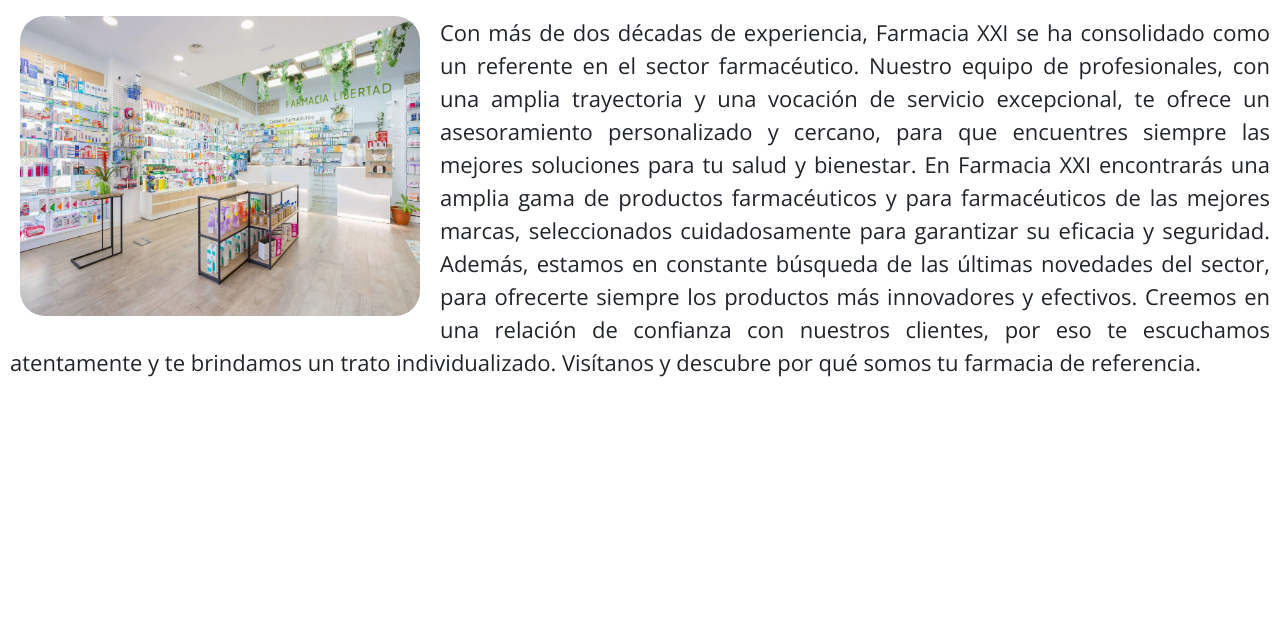
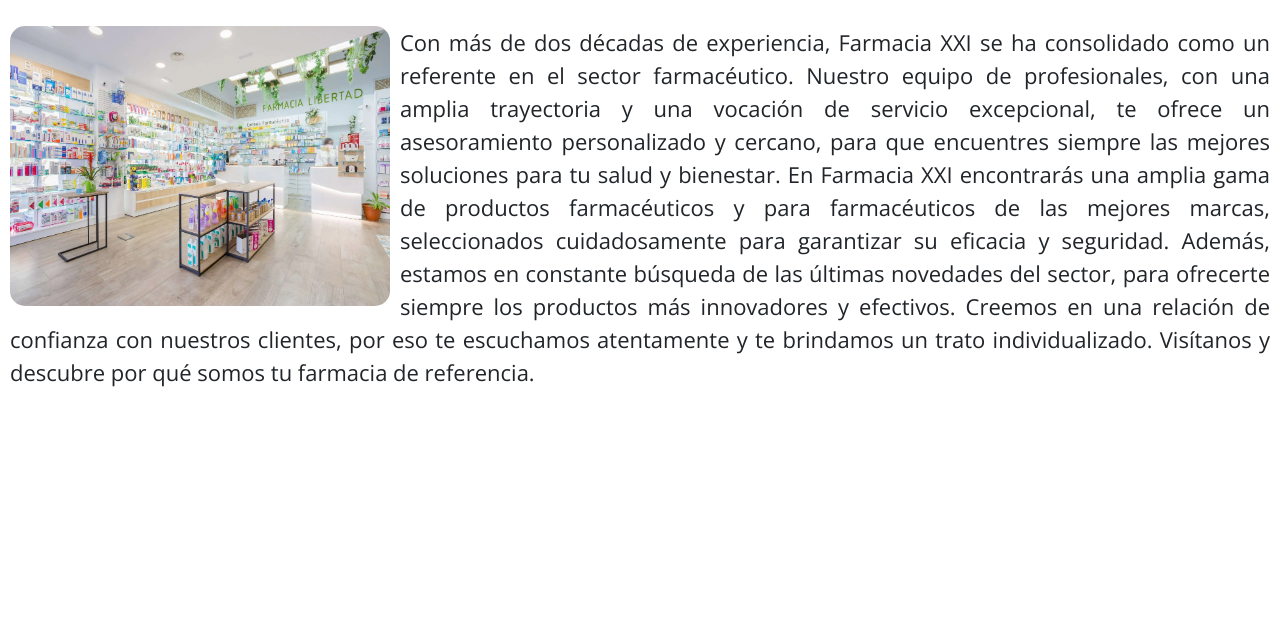
Before and after one commit to Fran150903/DW5900-CODER-FRAN, a website: page Pages/acerca-de.html in a window 1280 px wide. Shown: the part 166-800 px from the top of the page. Drawn offline with nearby package versions, Linux system fonts and the light colour scheme.

Commit message:
Preentrega 3

```diff
--- a/sass/PRINCIPAL/_queries.scss
+++ b/sass/PRINCIPAL/_queries.scss
@@ -33,7 +33,6 @@ Extra large	≥1200px
     /* RESPONSIVE DE IMG FARMACIA Y H2 (ACERCA DE) */
     .img_farmacia {
         width: 370px;
-        margin: auto 10px;
     }
 
     h2 {
--- a/sass/style.scss
+++ b/sass/style.scss
@@ -68,13 +68,12 @@ h2{
     height: 300px;
     border-radius: 25px;
     float: left;
-    margin-right: 20px;
-    margin-left: 20px;
+    padding: 10px;
 }
 
 p {
     font-size: 22px;
-    margin: 10px 10px;
+    padding: 10px !important;
     text-align: justify;
 }
 
```
Also changed, not shown: css/style.css, 1 other file.
